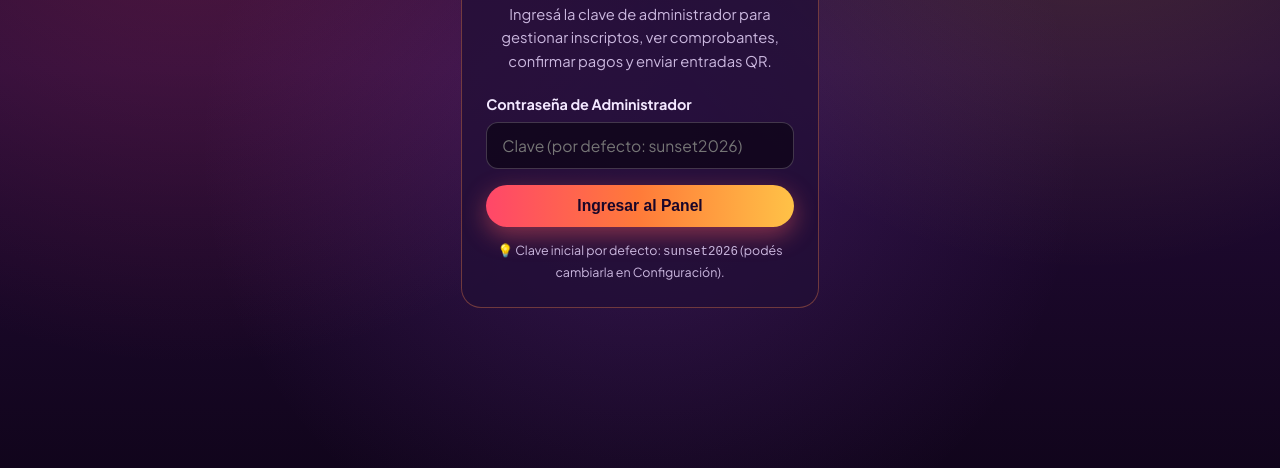
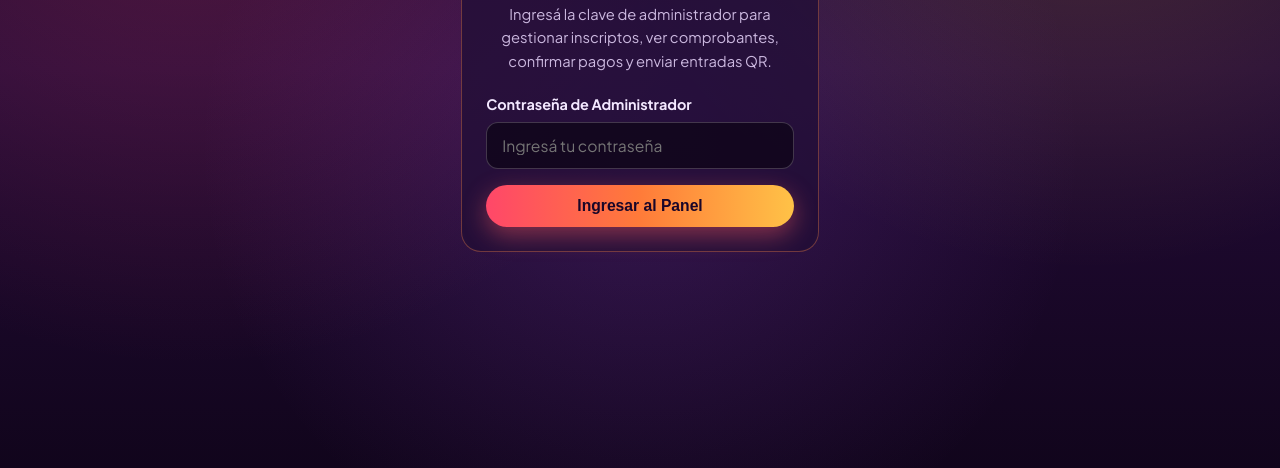
Before and after one commit to Alcario/sunset2026, a website: page public/admin.html in a window 1280 px wide. Shown: the part 332-800 px from the top of the page. Drawn offline with Linux system fonts and the light colour scheme.

Commit message:
Remove default password hints from admin and scanner login screens

```diff
--- a/public/admin.html
+++ b/public/admin.html
@@ -36,13 +36,10 @@
       <form id="loginForm">
         <div class="form-group" style="text-align:left; margin-bottom: 16px;">
           <label for="adminPassword">Contraseña de Administrador</label>
-          <input type="password" id="adminPassword" class="form-control" placeholder="Clave (por defecto: sunset2026)" required />
+          <input type="password" id="adminPassword" class="form-control" placeholder="Ingresá tu contraseña" required />
         </div>
         <button type="submit" class="btn btn-primary" style="width: 100%;">Ingresar al Panel</button>
       </form>
-      <p style="font-size: 0.78rem; color: var(--text-muted); margin-top: 14px;">
-        💡 Clave inicial por defecto: <code>sunset2026</code> (podés cambiarla en Configuración).
-      </p>
     </div>
   </div>
 
```
Also changed, not shown: public/scanner.html (+1 -1 lines).
